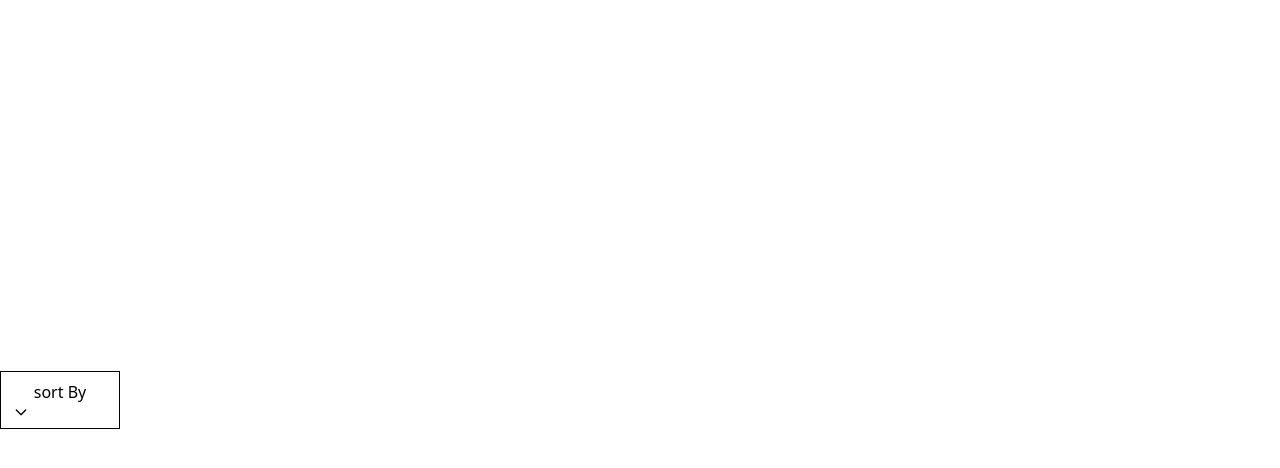
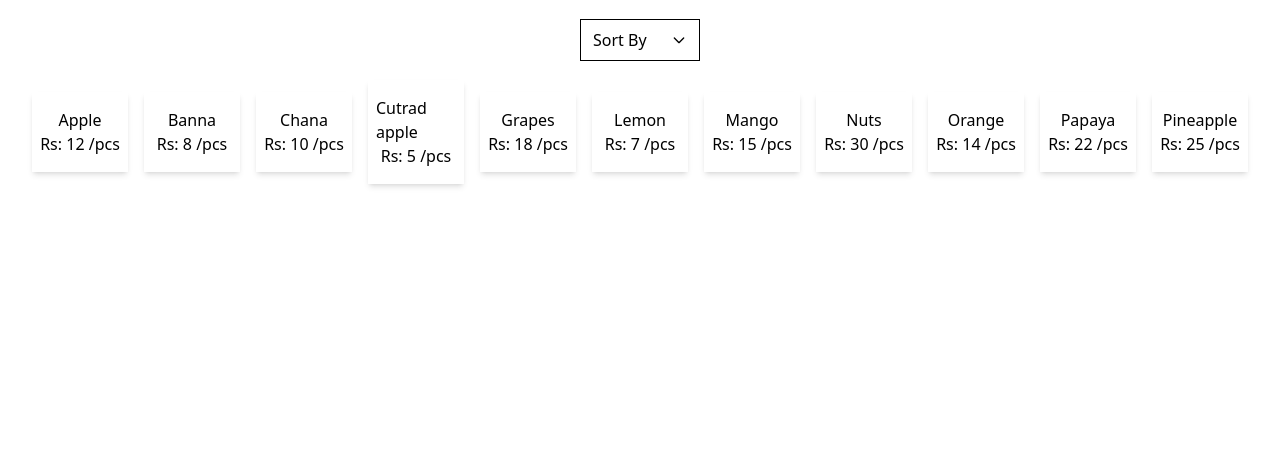
Before and after one commit to SoumitraMaity14/React, a React (Vite) app in the folder My-qsn/: page / in a window 1280 px wide. Shown: the top 468 px of the page. Built offline with nearby package versions, Linux system fonts and the light colour scheme.

Commit message:
Drop down added

```diff
--- a/My-qsn/src/App.tsx
+++ b/My-qsn/src/App.tsx
@@ -1,11 +1,12 @@
-import { Dropdown } from "./components/Dropdown"
+
+import { Sort } from "./components/Sort"
 
 
 function App() {
 
   return (
     <>
-   <Dropdown />
+   <Sort/>
 
     </>
   )
--- a/My-qsn/src/components/Dropdown.tsx
+++ b/My-qsn/src/components/Dropdown.tsx
@@ -1,7 +1,7 @@
 import { useState } from "react"
 
 
-export const Dropdown = () => {
+export const Dropdown = ({setSortBy}:{setSortBy:(value:string)=>void}) => {
     const [isOpen, setIsOpen] = useState(false)
 
     const [selected, setSelected] = useState<string>()
@@ -9,18 +9,19 @@ export const Dropdown = () => {
     const options = ["A-Z", "Z-A"];
     const handleClick=(option:string)=>{
         setSelected(option);
+        setSortBy(option);
         setIsOpen(false);
     }
 
 
     return (
-        <div className="flex justify-between items-center h-screen bg-gry-100">
+        <div className="flex justify-center items-center bg-gry-100 h-20">
             <div className="relative inline-block text-left w-30">
                 <button
                     onClick={() => setIsOpen(!isOpen)}
-                    className="w-full border justify-between px-3 py-2 items-center"
+                    className="w-full border flex justify-between px-3 py-2 items-center"
                 >
-                    {selected || "sort By"}
+                    {selected || "Sort By"}
                     <svg
                         className={`w-4 h-4 transform transition-transform ${(isOpen ? 'rotate-180' : 'rotate-0')}`}
                         xmlns="http://www.w3.org/2000/svg"
--- /dev/null
+++ b/My-qsn/src/components/ProductList.tsx
@@ -0,0 +1,47 @@
+
+export const ProductList = ({sortBy}:{sortBy:string}) => {
+    const products = [
+        { name: "Apple", price: 12 },
+        { name: "Mango", price: 15 },
+        { name: "Banna", price: 8 },
+        { name: "Nuts", price: 30 },
+        { name: "Chana", price: 10 },
+        { name: "Lemon", price: 7 },
+        { name: "Cutrad apple", price: 5 },
+        { name: "Grapes", price: 18 },
+        { name: "Orange", price: 14 },
+        { name: "Pineapple", price: 25 },
+        { name: "Papaya", price: 22 },
+    ]
+    const sortByProducts=[...products].sort((a,b)=>{
+        if(sortBy === "A-Z") {
+            return a.name.localeCompare(b.name)
+        }
+        if(sortBy === "Z-A"){
+            return b.name.localeCompare(a.name)
+        }
+        return 0;
+    })
+
+
+  return (
+    <div>
+
+        <div className="flex justify-center align-center">
+            <div className=" flex items-center justify-center flex-row gap-4 flex-wrap">
+
+               {sortByProducts.map((product)=>{
+                return(
+                    <div key={product.name} className="w-24  px-2  py-4 shadow-md  flex flex-col justify-center items-center">
+                        <h4>{product.name}</h4>
+                        <p>Rs: {product.price} /pcs</p>
+                    </div>
+                )
+               })}
+
+
+            </div>
+        </div>
+    </div>
+  )
+}
--- /dev/null
+++ b/My-qsn/src/components/Sort.tsx
@@ -0,0 +1,15 @@
+import {useState} from "react"
+import { Dropdown } from "./Dropdown"
+import { ProductList } from "./ProductList"
+
+
+export const Sort = () => {
+    const [sortBy, setSortBy] =useState<string>("A-Z")
+  return (
+    <>
+    <Dropdown setSortBy={setSortBy}/>
+    <ProductList sortBy={sortBy}/>
+
+    </>
+  )
+}
```
